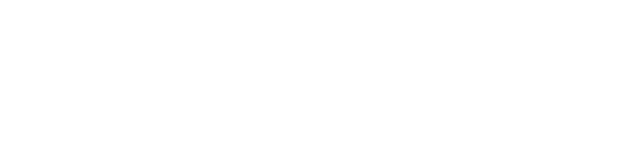
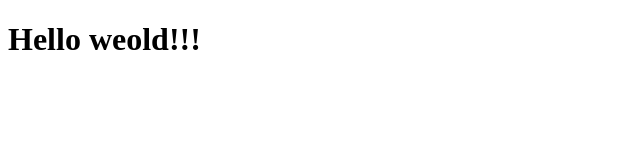
Before and after one commit to Nasrddinovvv1508/repo-2, a plain HTML site: page index.html in a window 1280 px wide. Shown: the whole page, without its empty margins (0-640 px from the left). Drawn offline with Linux system fonts and the light colour scheme.

Commit message:
new changes

```diff
--- a/index.html
+++ b/index.html
@@ -7,7 +7,7 @@
 </head>
 <body>
 
-
+    <h1>Hello weold!!!</h1>
 
 </body>
 </html>
```
